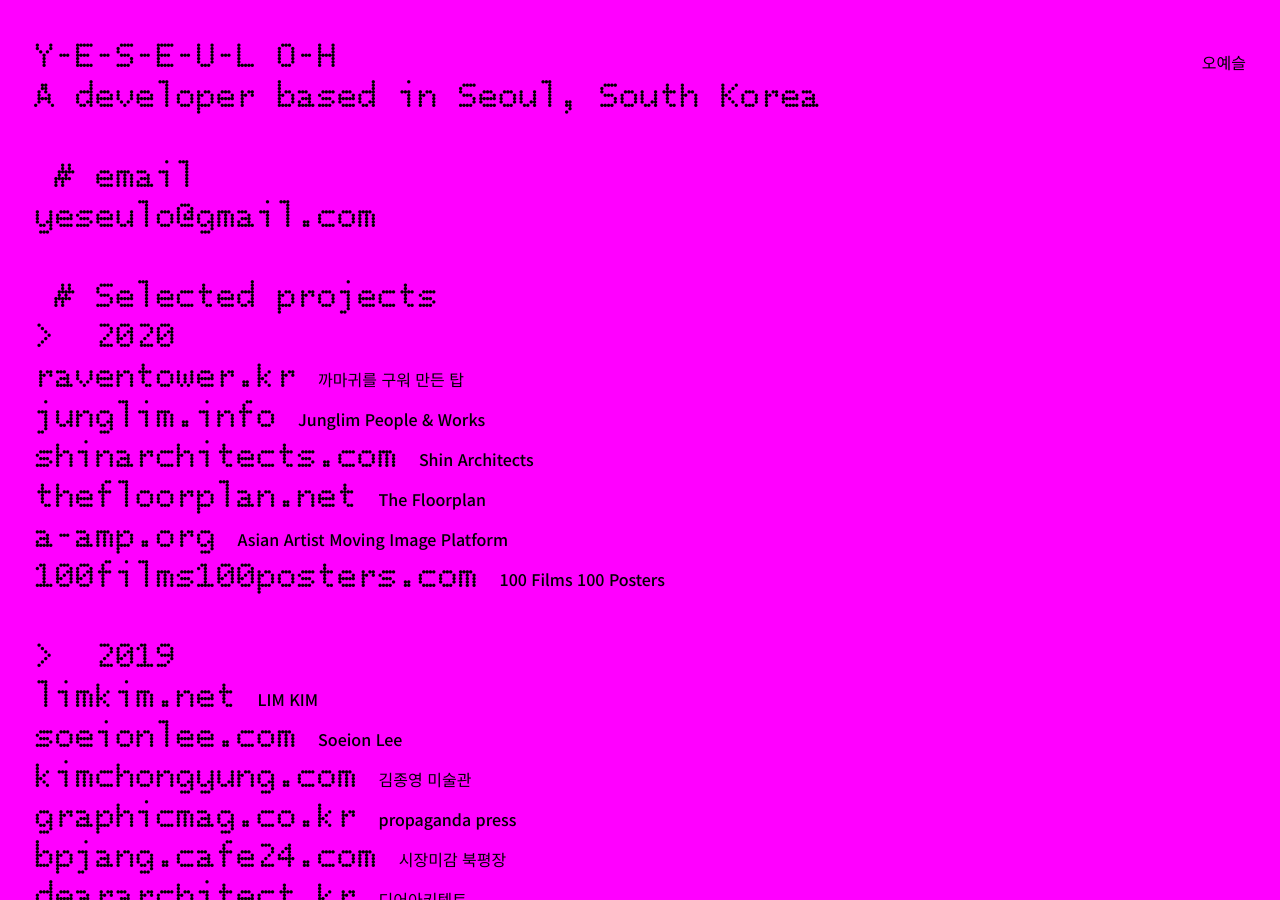
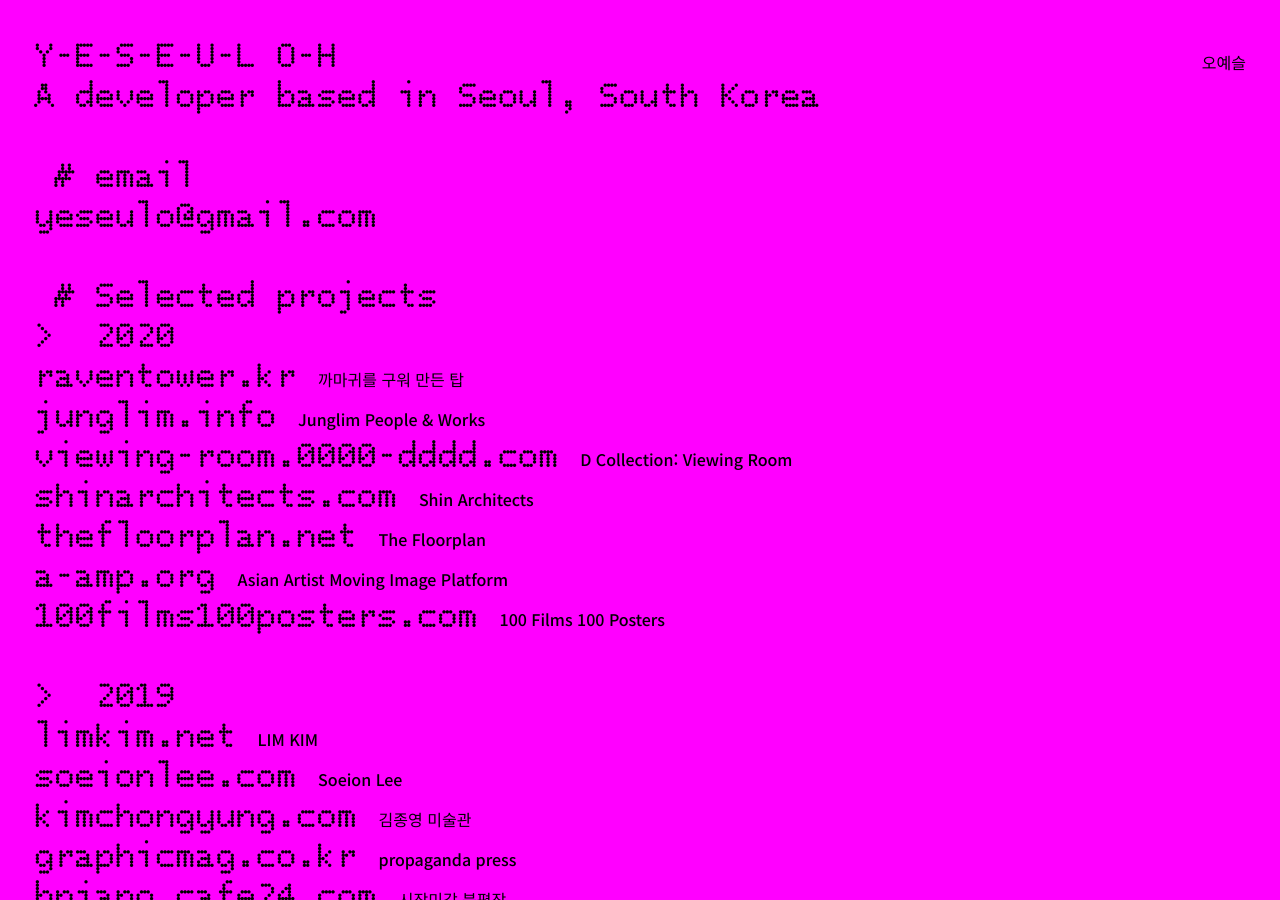
Before and after one commit to yeseulo/yeseulo.github.io, a Jekyll site: the page built from index.md, in a window 1280 px wide and 900 px high. Built offline with Jekyll 4.4.1, drawn with Linux system fonts in a browser that asks for light colours.

Commit message:
Add new project: Viewing room

```diff
--- a/index.md
+++ b/index.md
@@ -9,6 +9,7 @@ image: assets/og-image.png
 ### >&nbsp;&nbsp;2020
 - [raventower.kr](http://raventower.kr/){: target="_blank"}**까마귀를 구워 만든 탑**
 - [junglim.info](https://junglim.info/){: target="_blank"}**Junglim People & Works**
+- [viewing-room.0000-dddd.com](http://viewing-room.0000-dddd.com/){: target="_blank"}**D Collection: Viewing Room**
 - [shinarchitects.com](https://shinarchitects.com){: target="_blank"}**Shin Architects**
 - [thefloorplan.net](https://thefloorplan.net){: target="_blank"}**The Floorplan**
 - [a-amp.org](http://a-amp.org){: target="_blank"}**Asian Artist Moving Image Platform**
```
